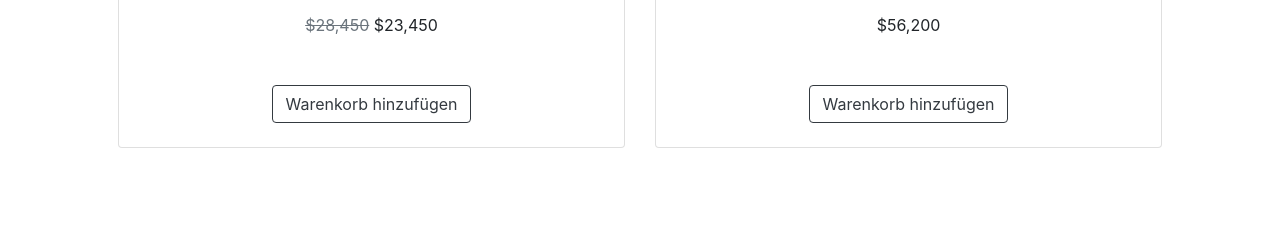
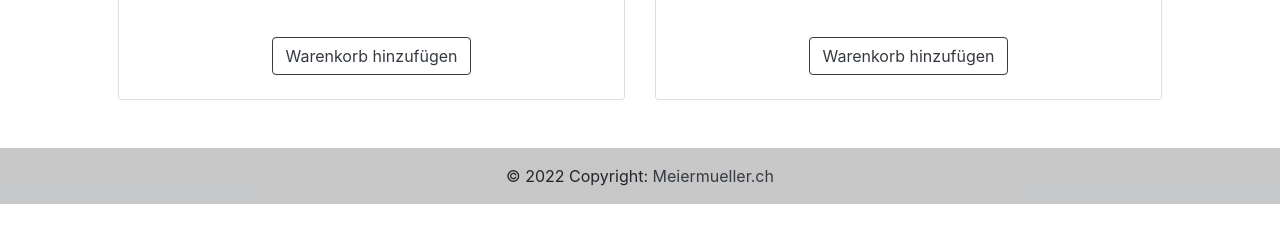
Before and after one commit to Mustafa-Sagaaro/ResponsiveWebseiteumsetzen, a plain HTML site: page index.html in a window 1280 px wide. Shown: the part 2360-2602 px from the top of the page. After the commit the page ends 2564 px from the top, so only its background shows below. Drawn offline with nearby package versions, Linux system fonts and the light colour scheme.

Commit message:
added footer

```diff
--- a/index.html
+++ b/index.html
@@ -60,7 +60,7 @@
 </header>
 
 <!-- Section-->
-<section class="py-5" id="shop">
+<section class="py-5" id="shop" style="padding: 0 !important;">
   <div class="container px-4 px-lg-5 mt-5">
       <div class="row gx-4 gx-lg-5 row-cols-2 row-cols-md-3 row-cols-xl-4 justify-content-center">
           <div class="col mb-5">
@@ -261,6 +261,14 @@
           </div>
       </div>
   </div>
+  <footer class="bg-light text-center text-lg-start">
+    <!-- Copyright -->
+    <div class="text-center p-3" style="background-color: rgba(0, 0, 0, 0.2);">
+      © 2022   Copyright:
+      <a class="text-dark" href="https://meiermueller.ch/">Meiermueller.ch</a>
+    </div>
+    <!-- Copyright -->
+  </footer>
 </section>
 
 <script>
```
Also changed, not shown: about.html (+3 -0 lines), contact.html (+8 -0 lines), products.html (+9 -1 lines).
